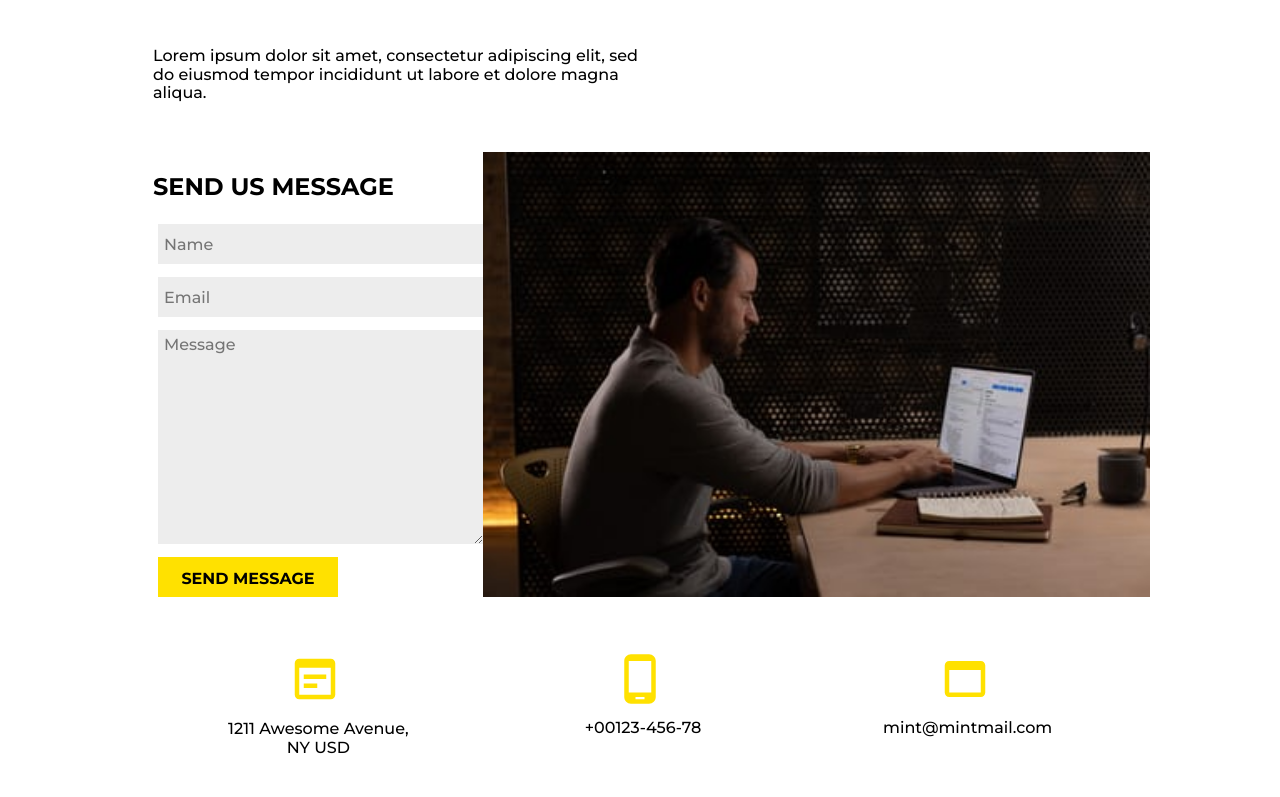
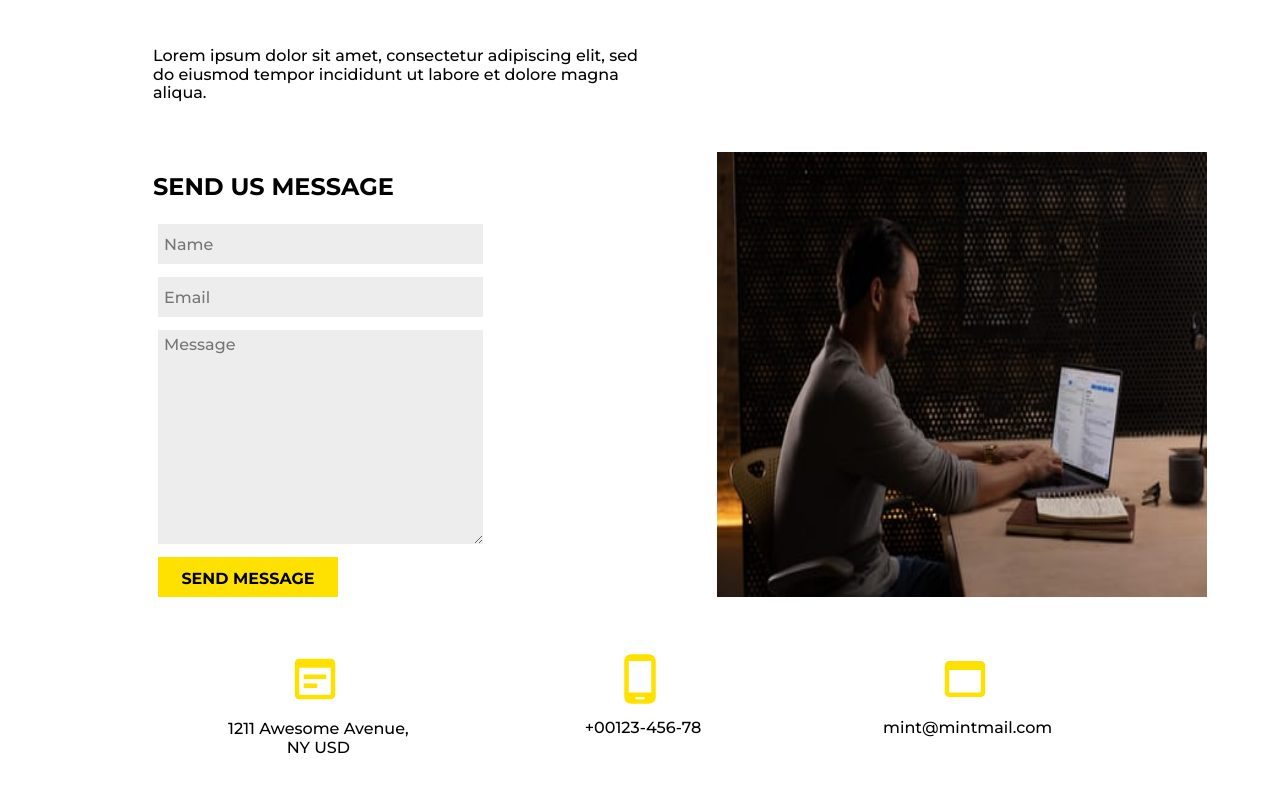
Before and after one commit to MohamedALNaser/project-one, a plain HTML site: page index.html in a window 1280 px wide. Shown: the part 3653-4450 px from the top of the page. Drawn offline with Linux system fonts and the light colour scheme.

Commit message:
Update master.css

```diff
--- a/CSS/master.css
+++ b/CSS/master.css
@@ -244,6 +244,8 @@ footer .toTop div::after {
 	flex-direction: column;
 	justify-content: center;
 	padding: 12px;
+	position: relative;
+	top: 54px;
 }
 .about .someInfo h3 {
 	text-transform: capitalize;
@@ -307,10 +309,10 @@ footer .toTop div::after {
 	text-transform: uppercase;
 }
 .contact .container .myImg img {
-	/* width: 490px; */
-	height: 445px;
-	/* position: relative; */
-	/* right: -80px; */
+	width: 490px;
+    height: 445px;
+    position: relative;
+    right: -80px;
 }
 .contact .container,
 footer .container {
```
